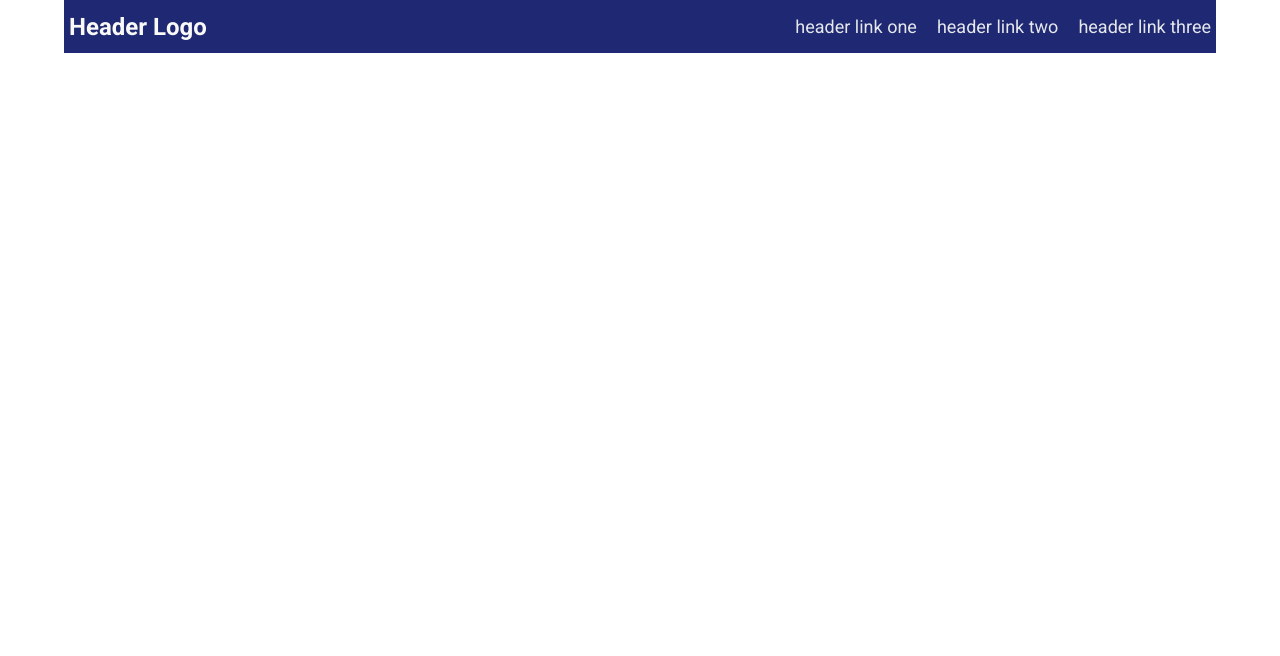
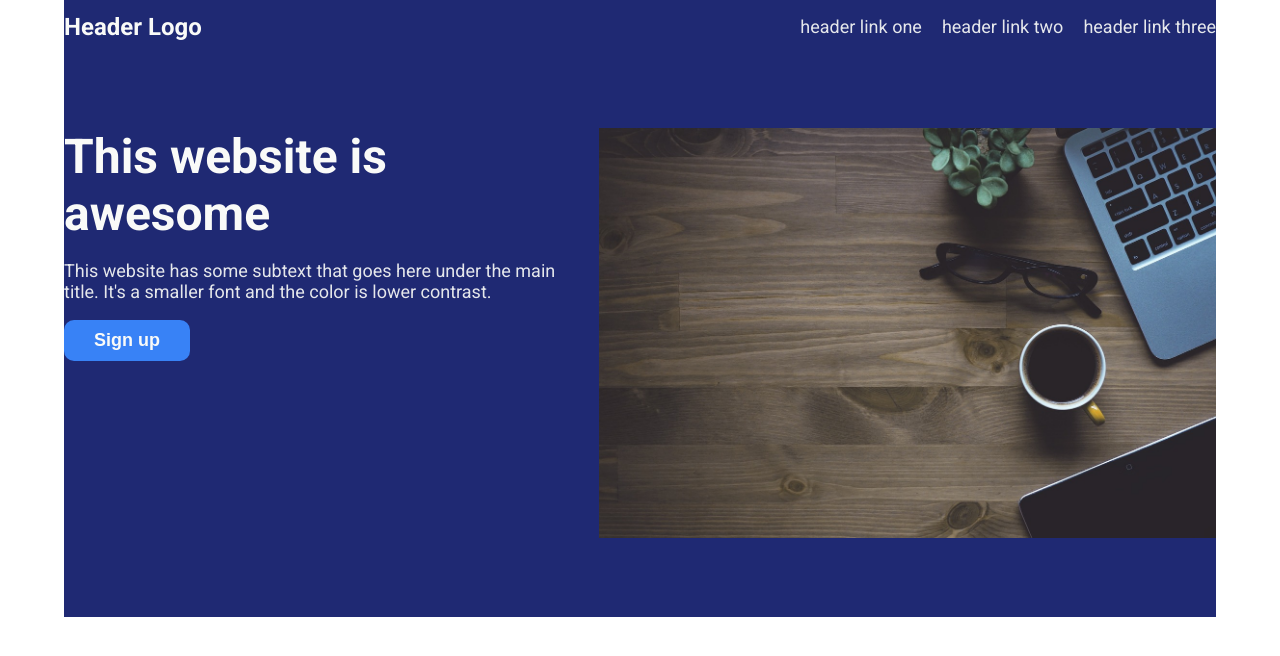
Before and after one commit to keenanhallas/odin-landing-page, a plain HTML site: page index.html in a window 1280 px wide. Drawn offline with Linux system fonts and the light colour scheme.

Commit message:
Build & style hero banner, add placeholder img

```diff
--- a/css/style.css
+++ b/css/style.css
@@ -10,7 +10,7 @@ body {
 }
 
 .container > * {
-    padding: 0px 5px;
+
 }
 
 a {
@@ -21,7 +21,6 @@ a {
     display: flex;
     justify-content: space-between;
     align-items: center;
-    background-color: #1F2973;
 }
 
 .header-links {
@@ -31,7 +30,7 @@ a {
 }
 
 .header-links a,
-.hero-secondary-text {
+.site-description {
     color: #E5E7EB;
     font-size: 18px;
 }
@@ -39,5 +38,48 @@ a {
 .header-logo {
     font-size: 24px;
     font-weight: bold;
+}
+
+.main-title {
+    font-size: 48px;
+    font-weight: bolder;
+}
+
+.header-logo,
+.main-title,
+.sign-up-button {
     color: #F9FAF8;
 }
+
+.header,
+.hero-banner {
+    background-color: #1F2973;
+}
+
+.hero-banner {
+    display: flex;
+    padding: 75px 0px;
+    gap: 30px;
+}
+
+.info-signup {
+    flex: 1 1 45%;
+}
+
+.placeholder-img {
+    width: 100%;
+    height: auto;
+}
+
+.img-container {
+    flex: 1 1 55%;
+}
+
+.sign-up-button {
+    background-color: #3882F6;
+    font-size: 18px;
+    font-weight: bold;
+    padding: 10px 30px;
+    border-radius: 10px;
+    border: none;
+}
--- a/index.html
+++ b/index.html
@@ -20,7 +20,14 @@
                 </ul>
             </div>
             <div class="hero-banner">
-
+                <div class="info-signup">
+                    <div class="main-title">This website is awesome</div>
+                    <p class="site-description">This website has some subtext that goes here under the main title. It's a smaller font and the color is lower contrast.</p>
+                    <button class="sign-up-button">Sign up</button>
+                </div>
+                <div class="img-container">
+                    <img class="placeholder-img" src="./img/placeholder.jpg" alt="A placeholder image">
+                </div>
             </div>
         </div>
     </body>
```
Also changed, not shown: img/placeholder.jpg (added).
